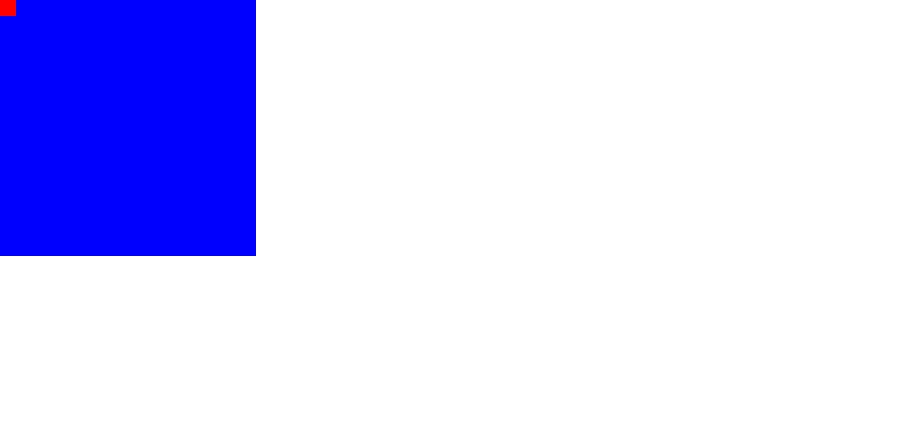
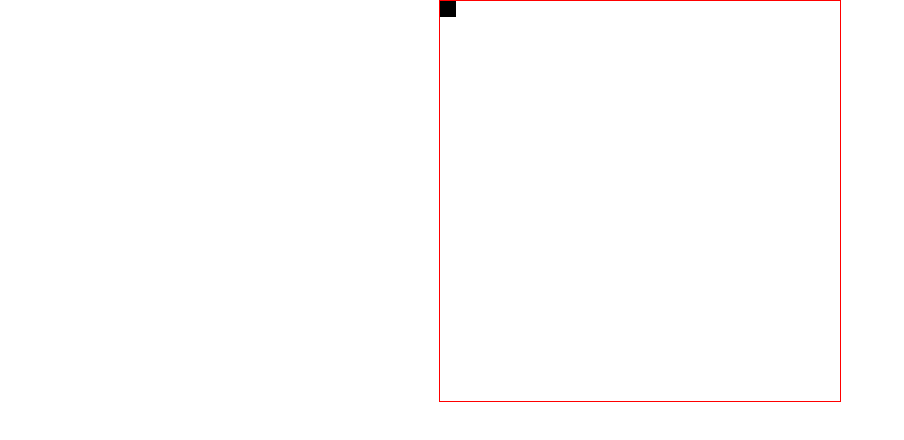
Before and after one commit to Lyoko404/Etch-a-Sketch, a plain HTML site: page index.html in a window 1280 px wide. Shown: the whole page, without its empty margins (0-904 px from the left). Drawn offline with Linux system fonts and the light colour scheme.

Commit message:
Test if square grid change color

```diff
--- a/js/script.js
+++ b/js/script.js
@@ -1,38 +1,44 @@
 const container = document.querySelector('#container');
-container.style.width = `${16 * 16}px`;
-container.style.height = `${16 * 16}px`;
 
-const div = document.createElement('div');
-div.style.width = '16px';
-div.style.height = '16px';
-div.classList.toggle('blue');
+const square = document.createElement('div');
+square.classList.add('square');
 
-const fragment = new DocumentFragment();
+container.append(square);
 
-for (let i = 0; i < 16; i++) {
-    for (let j = 0; j < 16; j++) {
-        const divSquare = div.cloneNode(true);
+container.addEventListener('mouseover', (e) => {
+    const changeElement = e.target;
 
-        fragment.append(divSquare);
-    }
-}
+    changeElement.style.backgroundColor = 'white';
+})
 
-container.append(fragment);
+// const container = document.querySelector('#container');
+// container.style.width = `${100 * 100}px`;
+// container.style.height = `auto`;
+
+// const div = document.createElement('div');
+// div.style.width = '16px';
+// div.style.height = '16px';
+// div.classList.toggle('blue');
+// div.classList.toggle('pixle');
+
+// const fragment = new DocumentFragment();
+
+// for (let i = 0; i < 20; i++) {
+//     for (let j = 0; j < 20; j++) {
+//         const divSquare = div.cloneNode(true);
+
+//         fragment.append(divSquare);
+//     }
+// }
+
+// container.append(fragment);
 
 
-container.addEventListener('mouseover', (e) => {
+// container.addEventListener('mouseover', (e) => {
 
-    const changeElement = e.target;
-
-    if (changeElement.classList.contains('blue')) {
-        changeElement.classList.add('red');
-    }
-})
-
-// container.addEventListener('mouseout', (e) => {
 //     const changeElement = e.target;
 
-//     if (changeElement.classList.contains('red')) {
-//         changeElement.classList.toggle('blue');
+//     if (changeElement.classList.contains('blue')) {
+//         changeElement.classList.add('red');
 //     }
 // })
--- a/style/style.css
+++ b/style/style.css
@@ -4,16 +4,15 @@
 }
 
 #container {
+    width: 400px;
+    height: 400px;
 
-    display: flex;
-    flex-wrap: wrap;
-    justify-content: center;
+    margin: auto;
+    border: 1px solid red;
 }
 
-.blue {
-    background-color: blue;
+.square {
+    background-color: black;
+    width: 16px;
+    height: 16px;
 }
-
-.red {
-    background-color: red;
-}
```
